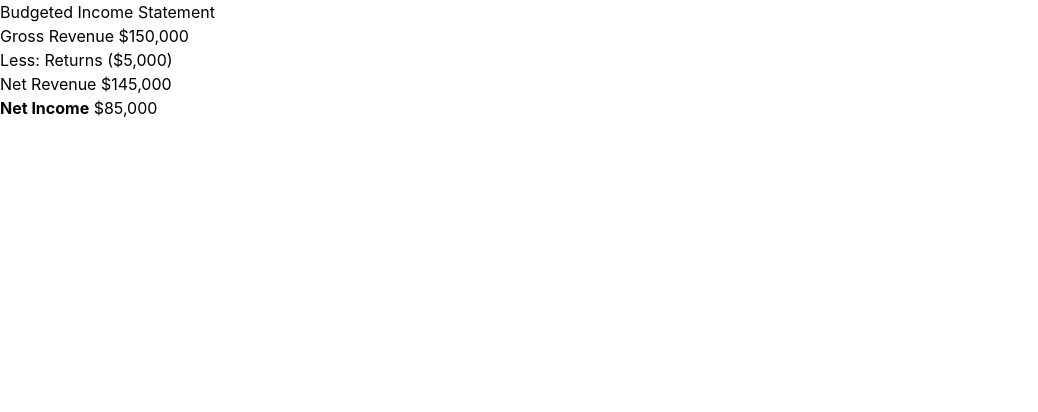
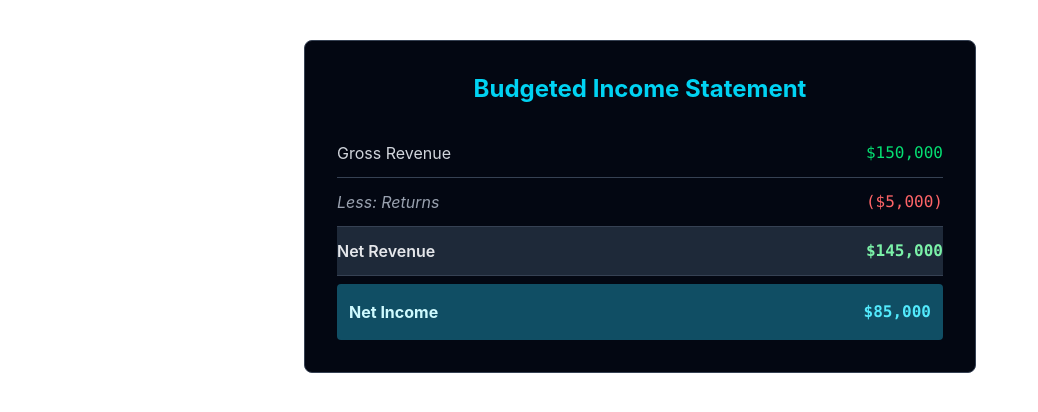
Before and after one commit to zchen128/qcnewbooks, a SvelteKit app: page / in a window 1280 px wide. Shown: the top 412 px of the page, without its empty margins (0-1038 px from the left). Built offline with nearby package versions, Linux system fonts and the light colour scheme.

Commit message:
finished 3.7 - styled income statement

```diff
--- a/src/routes/+page.svelte
+++ b/src/routes/+page.svelte
@@ -1,19 +1,19 @@
-<div>
-  <h1>Budgeted Income Statement</h1>
-    <div>
-    <span>Gross Revenue</span>
-    <span>$150,000</span>
-  </div>
-    <div>
-    <span>Less: Returns</span>
-    <span>($5,000)</span>
-  </div>
-    <div>
-    <span>Net Revenue</span>
-    <span>$145,000</span>
-  </div>
-    <div>
-    <span><strong>Net Income</strong></span>
-    <span>$85,000</span>
-  </div>
+<div class="mx-auto mt-10 max-w-2xl rounded-lg border border-gray-700 bg-gray-950 p-8">
+	<h1 class="mb-6 text-center text-2xl font-bold text-cyan-400">Budgeted Income Statement</h1>
+	<div class="flex justify-between border-b border-gray-700 py-3">
+		<span class="text-gray-300">Gross Revenue</span>
+		<span class="font-mono text-green-400">$150,000</span>
+	</div>
+	<div class="flex justify-between border-b border-gray-700 py-3">
+		<span class="text-gray-400 italic">Less: Returns</span>
+		<span class="font-mono text-red-400">($5,000)</span>
+	</div>
+	<div class="flex justify-between border-b border-gray-700 bg-gray-800 py-3">
+		<span class="font-semibold text-gray-200"> Net Revenue</span>
+		<span class="font-mono font-semibold text-green-300">$145,000</span>
+	</div>
+	<div class="mt-2 flex justify-between rounded bg-cyan-900 px-3 py-4">
+		<span class="font-bold text-cyan-100">Net Income</span>
+		<span class="font-mono font-bold text-cyan-300">$85,000</span>
+	</div>
 </div>
```
